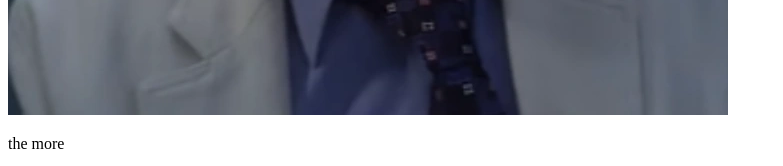
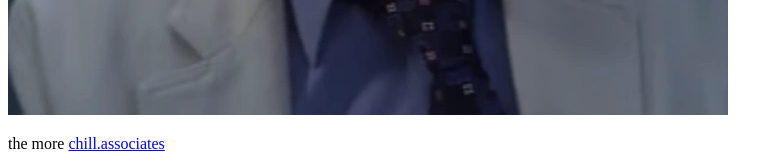
Before and after one commit to synth-mania/ash.chill.associates, a plain HTML site: page index.html in a window 1280 px wide. Shown: the part 685-851 px from the top of the page, without its empty margins (0-783 px from the left). Drawn offline with Linux system fonts and the light colour scheme.

Commit message:
Update index.html to fix "the more"

```diff
--- a/index.html
+++ b/index.html
@@ -8,6 +8,6 @@
     <h1>wames jilson :) </h1>
  <img src="assets/James_Wilson_28.png" alt="waamesss">
 
-    <p>the more <a href="https://chill.associates"></a></p>
+    <p>the more <a href="https://chill.associates">chill.associates</a></p>
 </body>
 </html>
```
